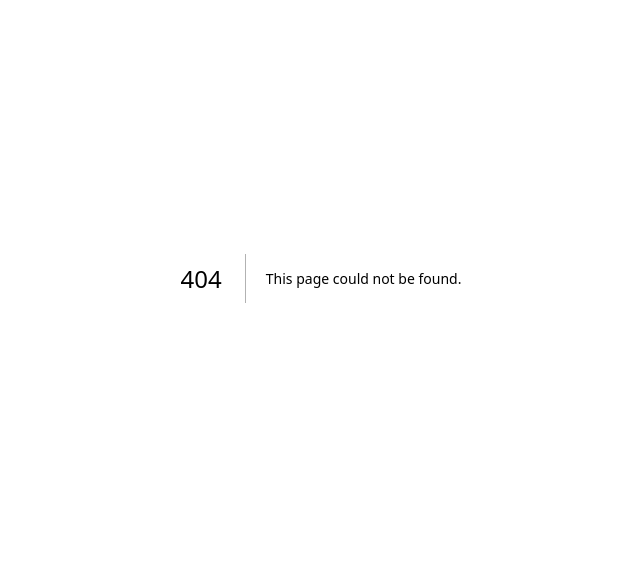
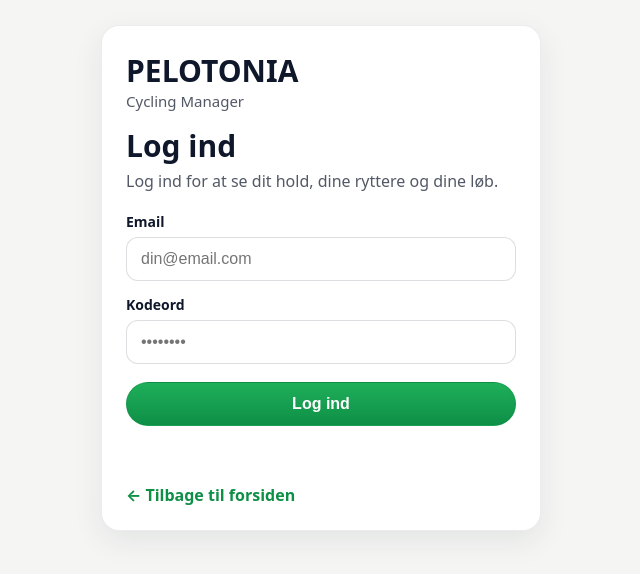
Before and after one commit to davidkvistgaard/Tennedz, a Next.js app: page /login in a window 1280 px wide. Before the commit this address had no page. Shown: the part 122-696 px from the top of the page, without its empty margins (319-959 px from the left). Built offline with nearby package versions, Linux system fonts and the light colour scheme; no server answers.

Commit message:
Create page.js

```diff
--- /dev/null
+++ b/app/login/page.js
@@ -0,0 +1,211 @@
+"use client";
+
+import { useEffect, useState } from "react";
+import { supabase } from "../../lib/supabaseClient";
+
+export default function LoginPage() {
+  const [email, setEmail] = useState("");
+  const [password, setPassword] = useState("");
+  const [status, setStatus] = useState("");
+  const [busy, setBusy] = useState(false);
+
+  useEffect(() => {
+    let mounted = true;
+
+    async function checkSession() {
+      const { data } = await supabase.auth.getSession();
+      if (!mounted) return;
+
+      if (data?.session) {
+        window.location.href = "/team";
+      }
+    }
+
+    checkSession();
+
+    return () => {
+      mounted = false;
+    };
+  }, []);
+
+  async function handleLogin(e) {
+    e.preventDefault();
+    setBusy(true);
+    setStatus("Logger ind...");
+
+    try {
+      const { error } = await supabase.auth.signInWithPassword({
+        email: email.trim(),
+        password,
+      });
+
+      if (error) throw error;
+
+      setStatus("Logget ind ✅");
+      window.location.href = "/team";
+    } catch (err) {
+      setStatus("Fejl: " + (err?.message ?? String(err)));
+    } finally {
+      setBusy(false);
+    }
+  }
+
+  return (
+    <main
+      style={{
+        minHeight: "100vh",
+        background: "#f5f6f4",
+        display: "flex",
+        alignItems: "center",
+        justifyContent: "center",
+        padding: 24,
+      }}
+    >
+      <div
+        style={{
+          width: "100%",
+          maxWidth: 440,
+          background: "#fff",
+          border: "1px solid rgba(15,23,42,0.08)",
+          borderRadius: 18,
+          boxShadow: "0 10px 30px rgba(15,23,42,0.08)",
+          padding: 24,
+        }}
+      >
+        <div style={{ marginBottom: 18 }}>
+          <div style={{ fontSize: 30, fontWeight: 900, color: "#0f172a" }}>
+            PELOTONIA
+          </div>
+          <div style={{ fontSize: 15, color: "rgba(15,23,42,0.72)" }}>
+            Cycling Manager
+          </div>
+        </div>
+
+        <h1
+          style={{
+            fontSize: 30,
+            lineHeight: 1.1,
+            margin: "0 0 8px 0",
+            color: "#0f172a",
+          }}
+        >
+          Log ind
+        </h1>
+
+        <p style={{ margin: "0 0 20px 0", color: "rgba(15,23,42,0.72)" }}>
+          Log ind for at se dit hold, dine ryttere og dine løb.
+        </p>
+
+        <form onSubmit={handleLogin} style={{ display: "grid", gap: 14 }}>
+          <div>
+            <label
+              htmlFor="email"
+              style={{
+                display: "block",
+                marginBottom: 6,
+                fontSize: 14,
+                fontWeight: 700,
+                color: "#0f172a",
+              }}
+            >
+              Email
+            </label>
+            <input
+              id="email"
+              type="email"
+              autoComplete="email"
+              value={email}
+              onChange={(e) => setEmail(e.target.value)}
+              placeholder="din@email.com"
+              required
+              style={{
+                width: "100%",
+                padding: "12px 14px",
+                borderRadius: 12,
+                border: "1px solid rgba(15,23,42,0.14)",
+                fontSize: 16,
+                outline: "none",
+              }}
+            />
+          </div>
+
+          <div>
+            <label
+              htmlFor="password"
+              style={{
+                display: "block",
+                marginBottom: 6,
+                fontSize: 14,
+                fontWeight: 700,
+                color: "#0f172a",
+              }}
+            >
+              Kodeord
+            </label>
+            <input
+              id="password"
+              type="password"
+              autoComplete="current-password"
+              value={password}
+              onChange={(e) => setPassword(e.target.value)}
+              placeholder="••••••••"
+              required
+              style={{
+                width: "100%",
+                padding: "12px 14px",
+                borderRadius: 12,
+                border: "1px solid rgba(15,23,42,0.14)",
+                fontSize: 16,
+                outline: "none",
+              }}
+            />
+          </div>
+
+          <button
+            type="submit"
+            disabled={busy}
+            style={{
+              marginTop: 4,
+              padding: "12px 16px",
+              borderRadius: 999,
+              border: "1px solid rgba(14,143,70,0.4)",
+              background: busy
+                ? "rgba(31,175,90,0.75)"
+                : "linear-gradient(180deg,#1FAF5A 0%, #0E8F46 100%)",
+              color: "#fff",
+              fontSize: 16,
+              fontWeight: 800,
+              cursor: busy ? "default" : "pointer",
+            }}
+          >
+            {busy ? "Logger ind..." : "Log ind"}
+          </button>
+        </form>
+
+        <div
+          style={{
+            marginTop: 18,
+            minHeight: 22,
+            color: status.startsWith("Fejl") ? "#b91c1c" : "rgba(15,23,42,0.72)",
+            fontSize: 14,
+          }}
+        >
+          {status}
+        </div>
+
+        <div style={{ marginTop: 18 }}>
+          <a
+            href="/"
+            style={{
+              color: "#0E8F46",
+              fontWeight: 700,
+              textDecoration: "none",
+            }}
+          >
+            ← Tilbage til forsiden
+          </a>
+        </div>
+      </div>
+    </main>
+  );
+}
```
